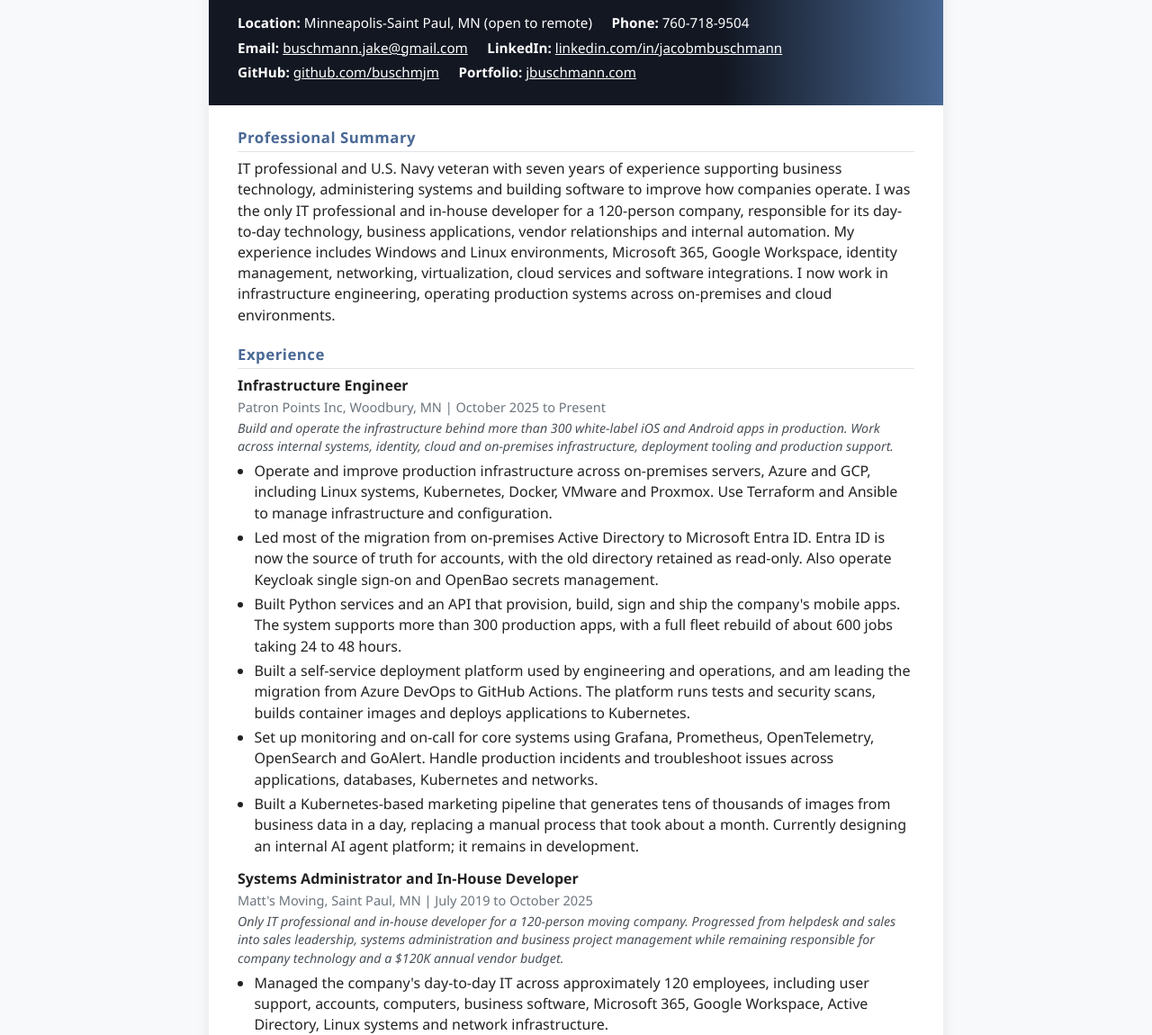
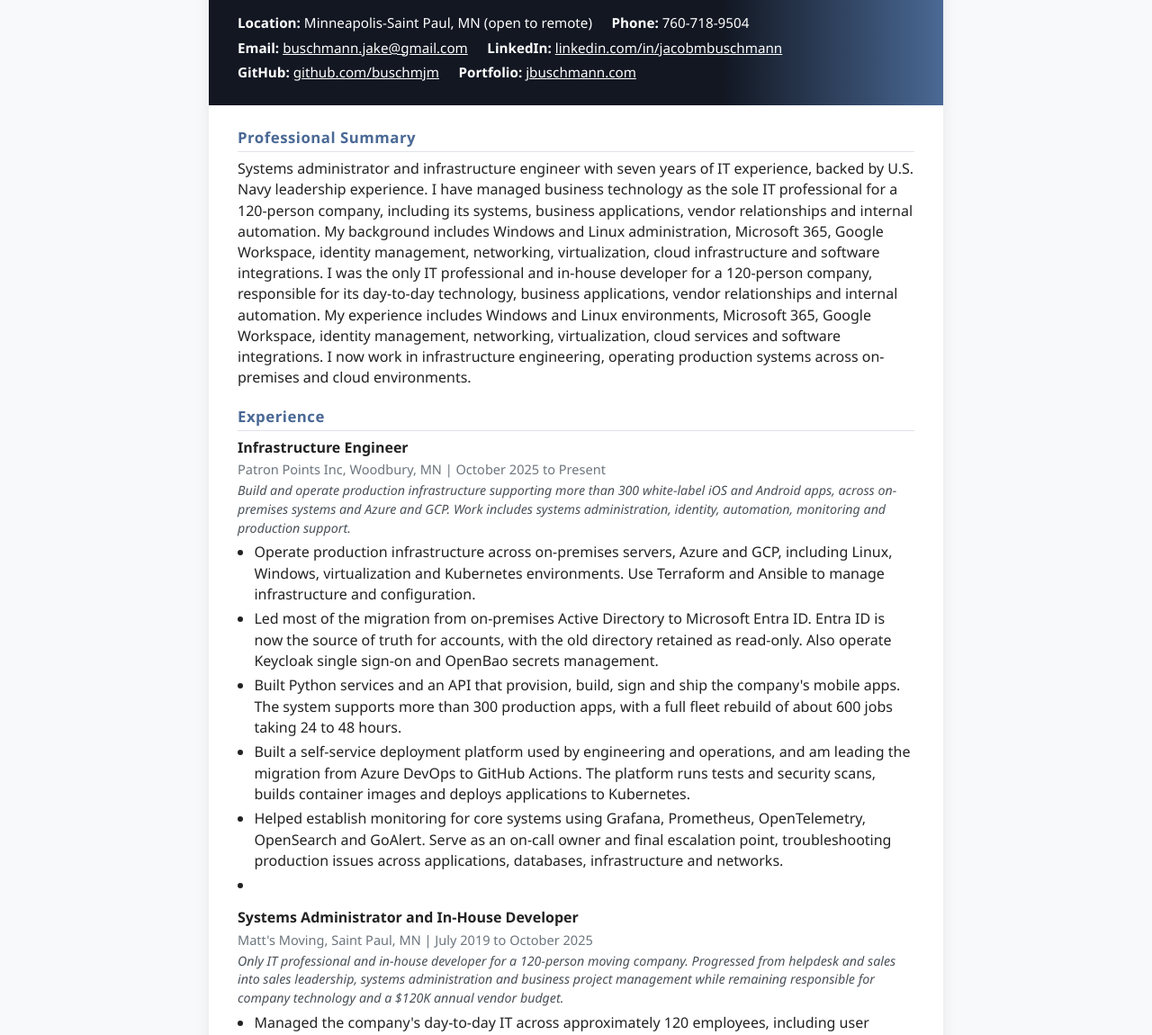
Before and after one commit to buschmjm/resume, a plain HTML site: page systems-administration.html in a window 1280 px wide. Shown: the part 143-1293 px from the top of the page at 90% size. Drawn offline with Linux system fonts and the light colour scheme.

Commit message:
Refine systems resume and fix print script cache

```diff
--- a/systems-administration.html
+++ b/systems-administration.html
@@ -31,20 +31,20 @@
     </header>
     <div class="resume-content">
       <h4 class="section-title">Professional Summary</h4>
-      <p>IT professional and U.S. Navy veteran with seven years of experience supporting business technology, administering systems and building software to improve how companies operate. I was the only IT professional and in-house developer for a 120-person company, responsible for its day-to-day technology, business applications, vendor relationships and internal automation. My experience includes Windows and Linux environments, Microsoft 365, Google Workspace, identity management, networking, virtualization, cloud services and software integrations. I now work in infrastructure engineering, operating production systems across on-premises and cloud environments.</p>
+      <p>Systems administrator and infrastructure engineer with seven years of IT experience, backed by U.S. Navy leadership experience. I have managed business technology as the sole IT professional for a 120-person company, including its systems, business applications, vendor relationships and internal automation. My background includes Windows and Linux administration, Microsoft 365, Google Workspace, identity management, networking, virtualization, cloud infrastructure and software integrations. I was the only IT professional and in-house developer for a 120-person company, responsible for its day-to-day technology, business applications, vendor relationships and internal automation. My experience includes Windows and Linux environments, Microsoft 365, Google Workspace, identity management, networking, virtualization, cloud services and software integrations. I now work in infrastructure engineering, operating production systems across on-premises and cloud environments.</p>
 
       <h4 class="section-title">Experience</h4>
       <div class="job-block">
         <p class="job-title">Infrastructure Engineer</p>
         <p class="job-meta">Patron Points Inc, Woodbury, MN | October 2025 to Present</p>
-        <p class="job-scope">Build and operate the infrastructure behind more than 300 white-label iOS and Android apps in production. Work across internal systems, identity, cloud and on-premises infrastructure, deployment tooling and production support.</p>
+        <p class="job-scope">Build and operate production infrastructure supporting more than 300 white-label iOS and Android apps, across on-premises systems and Azure and GCP. Work includes systems administration, identity, automation, monitoring and production support.</p>
         <ul>
-          <li>Operate and improve production infrastructure across on-premises servers, Azure and GCP, including Linux systems, Kubernetes, Docker, VMware and Proxmox. Use Terraform and Ansible to manage infrastructure and configuration.</li>
+          <li>Operate production infrastructure across on-premises servers, Azure and GCP, including Linux, Windows, virtualization and Kubernetes environments. Use Terraform and Ansible to manage infrastructure and configuration.</li>
           <li>Led most of the migration from on-premises Active Directory to Microsoft Entra ID. Entra ID is now the source of truth for accounts, with the old directory retained as read-only. Also operate Keycloak single sign-on and OpenBao secrets management.</li>
           <li>Built Python services and an API that provision, build, sign and ship the company's mobile apps. The system supports more than 300 production apps, with a full fleet rebuild of about 600 jobs taking 24 to 48 hours.</li>
           <li>Built a self-service deployment platform used by engineering and operations, and am leading the migration from Azure DevOps to GitHub Actions. The platform runs tests and security scans, builds container images and deploys applications to Kubernetes.</li>
-          <li>Set up monitoring and on-call for core systems using Grafana, Prometheus, OpenTelemetry, OpenSearch and GoAlert. Handle production incidents and troubleshoot issues across applications, databases, Kubernetes and networks.</li>
-          <li>Built a Kubernetes-based marketing pipeline that generates tens of thousands of images from business data in a day, replacing a manual process that took about a month. Currently designing an internal AI agent platform; it remains in development.</li>
+          <li>Helped establish monitoring for core systems using Grafana, Prometheus, OpenTelemetry, OpenSearch and GoAlert. Serve as an on-call owner and final escalation point, troubleshooting production issues across applications, databases, infrastructure and networks.</li>
+          <li></li>
         </ul>
       </div>
 
@@ -53,7 +53,7 @@
         <p class="job-meta">Matt's Moving, Saint Paul, MN | July 2019 to October 2025</p>
         <p class="job-scope">Only IT professional and in-house developer for a 120-person moving company. Progressed from helpdesk and sales into sales leadership, systems administration and business project management while remaining responsible for company technology and a $120K annual vendor budget.</p>
         <ul>
-          <li>Managed the company's day-to-day IT across approximately 120 employees, including user support, accounts, computers, business software, Microsoft 365, Google Workspace, Active Directory, Linux systems and network infrastructure.</li>
+          <li>Managed the company's day-to-day IT across approximately 120 employees, including user support, account administration, Windows and Linux systems, Microsoft 365, Google Workspace, Active Directory and business applications.</li>
           <li>Administered company networking and security, including Cisco firewalls, user connectivity and access to business systems. Worked with technology vendors and managed a $120K annual vendor budget.</li>
           <li>Built and maintained internal business applications for warehouse management, inventory, shipment tracking, field service and DOT compliance. Developed a multi-tenant inventory import API for the Supermove CRM that was also used by four other moving companies, with each company's data kept separate.</li>
           <li>Cut more than 100 hours of manual work each month by connecting Supermove, Stripe, QuickBooks, Samsara, Google Maps and Slack using Python, Apps Script, APIs, webhooks and databases.</li>
@@ -73,9 +73,9 @@
       <h4 class="section-title">Core Skills</h4>
       <ul class="skills-list">
         <li><strong>Systems administration:</strong> Windows, Linux, Active Directory, Microsoft Entra ID, user and access administration, Microsoft 365, Google Workspace</li>
-        <li><strong>Networking and security:</strong> Cisco firewalls, FortiGate, DNS, network troubleshooting, VPN, SSO, OIDC, identity and secrets management</li>
-        <li><strong>Virtualization and infrastructure:</strong> VMware, Proxmox, Kubernetes, Docker, on-premises and hybrid environments</li>
-        <li><strong>Cloud and infrastructure management:</strong> Azure, GCP, Firebase, Terraform, Ansible, GitHub Actions, Azure DevOps</li>
+        <li><strong>Networking and security:</strong> Cisco firewalls, FortiGate, DNS, network troubleshooting, SSO, OIDC, identity and secrets management</li>
+        <li><strong>Virtualization and infrastructure:</strong> VMware, Proxmox, Windows and Linux servers, Kubernetes, Docker, on-premises and hybrid environments</li>
+        <li><strong>Cloud and infrastructure management:</strong> Azure, GCP, Terraform, Ansible, GitHub Actions, Azure DevOps</li>
         <li><strong>Automation and development:</strong> Python, PowerShell, Bash, JavaScript, Flask, SQL, REST APIs, webhooks, Apps Script</li>
         <li><strong>Databases and monitoring:</strong> PostgreSQL, MySQL, Grafana, Prometheus, OpenTelemetry, OpenSearch</li>
         <li><strong>Business systems and integrations:</strong> Supermove, QuickBooks, Stripe, Samsara, Google Maps, Slack</li>
```
